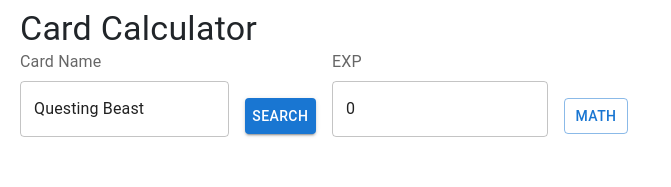
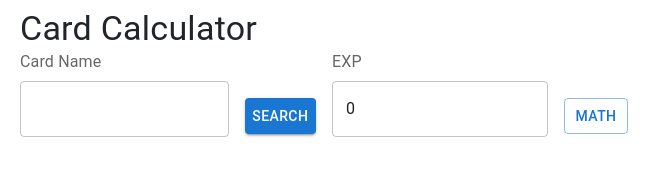
Before and after one commit to KillaScheuring/magicDnd, a React (Create React App) app: page / in a window 1280 px wide. Shown: the top 187 px of the page, without its empty margins (0-671 px from the left). Built offline with nearby package versions, Linux system fonts and the light colour scheme.

Commit message:
removed testing card

```diff
--- a/src/CardCalculator.js
+++ b/src/CardCalculator.js
@@ -30,7 +30,7 @@ const CardCalculator = () => {
 
     const { control, setValue, watch, getValues, reset, setError } = useForm({
         defaultValues: {
-            cardName: "Questing Beast",
+            cardName: "",
             exp: 0,
             cardRarity: {label: "Common", value: 1},
             banned: false,
```
